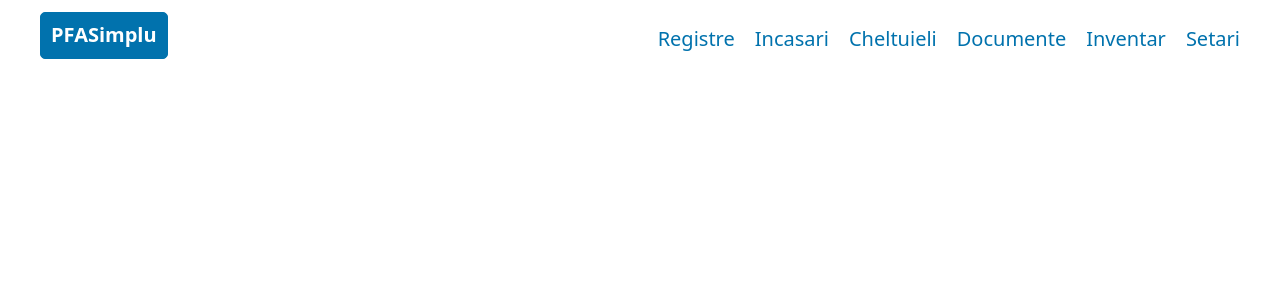
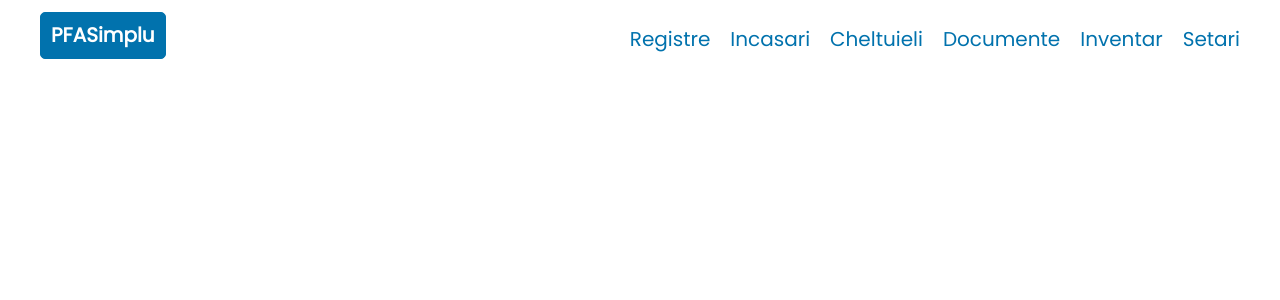
Before and after one commit to ClimenteA/pfasimplu-v2, a React (Vite) app in the folder ui/: page / in a window 1280 px wide. Shown: the top 300 px of the page. Built offline with nearby package versions, Linux system fonts and the light colour scheme.

Commit message:
feat: added poppins font

```diff
--- a/ui/package.json
+++ b/ui/package.json
@@ -10,6 +10,7 @@
     "preview": "vite preview"
   },
   "dependencies": {
+    "@fontsource/poppins": "^5.0.14",
     "@picocss/pico": "^2.0.6",
     "react": "^18.3.1",
     "react-bootstrap-icons": "^1.11.4",
--- /dev/null
+++ b/ui/src/index.css
@@ -0,0 +1,3 @@
+body {
+  font-family: "Poppins";
+}
--- a/ui/src/main.tsx
+++ b/ui/src/main.tsx
@@ -2,6 +2,11 @@ import React from 'react'
 import ReactDOM from 'react-dom/client'
 import App from './App.tsx'
 import '@picocss/pico/css/pico.css'
+// https://www.npmjs.com/package/@fontsource/poppins
+import "@fontsource/poppins"
+import "@fontsource/poppins/300.css"
+import "@fontsource/poppins/300-italic.css"
+import "./index.css"
 import { createBrowserRouter, RouterProvider } from "react-router-dom"
 import { Registre } from './pages/Registre.tsx'
 import { Error } from './pages/Error.tsx'
```
Also changed, not shown: 1 other file (tests, documents, lock files or other folders).
